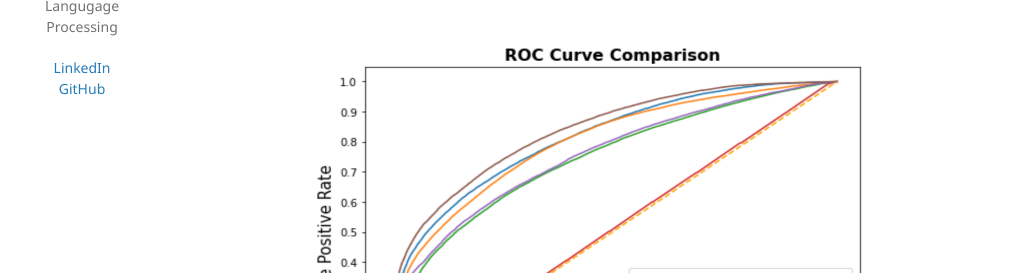
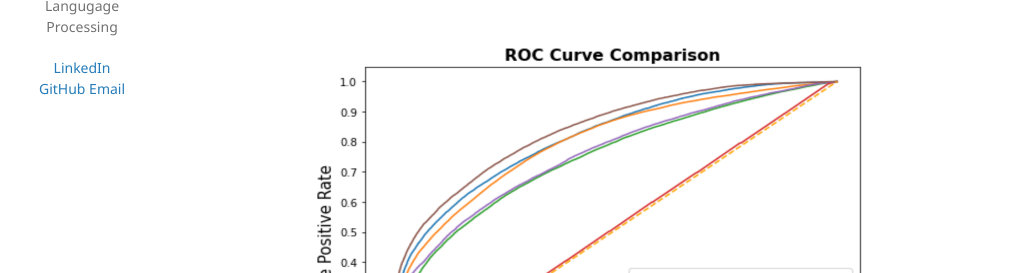
Before and after one commit to ThanhNguyen93/ThanhNguyen93.github.io, a Jekyll site: the page built from index.md, in a window 1280 px wide. Shown: the part 359-632 px from the top of the page, without its empty margins (128-1151 px from the left). Built offline with Jekyll 4.4.1, drawn with Linux system fonts in a browser that asks for light colours; our own code applies the rules of GitHub Pages for plain Markdown files.

Commit message:
Update _config.yml

```diff
--- a/_config.yml
+++ b/_config.yml
@@ -8,6 +8,7 @@ description:
   <p align="center">
   <a href="https://www.linkedin.com/in/thanhnguyen5493/">LinkedIn</a>
   <a href="https://github.com/ThanhNguyen93">GitHub</a>
+  <a href="tnguyen15@hawk.iit.edu">Email</a>
   </p>
 
 
```
